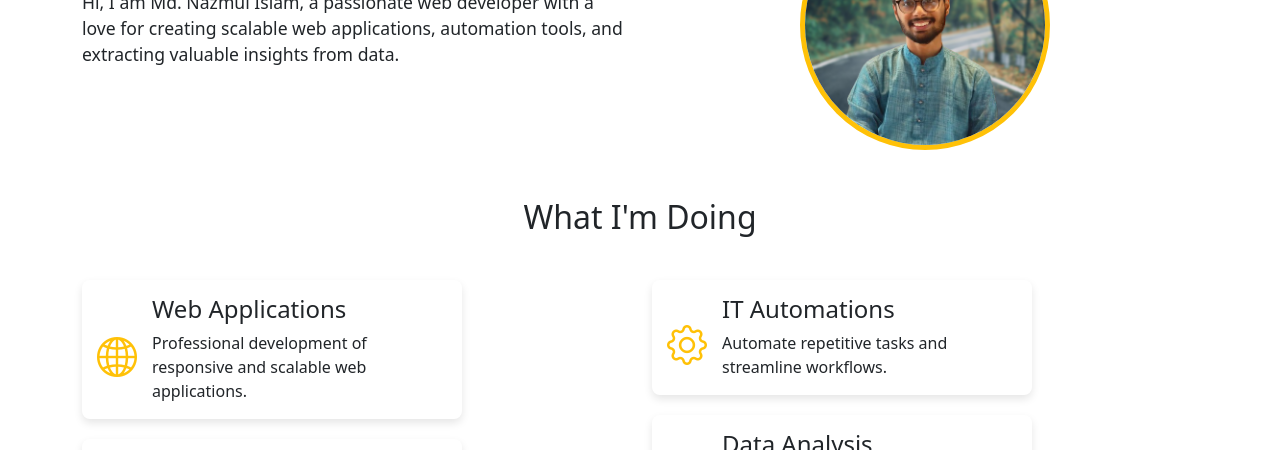
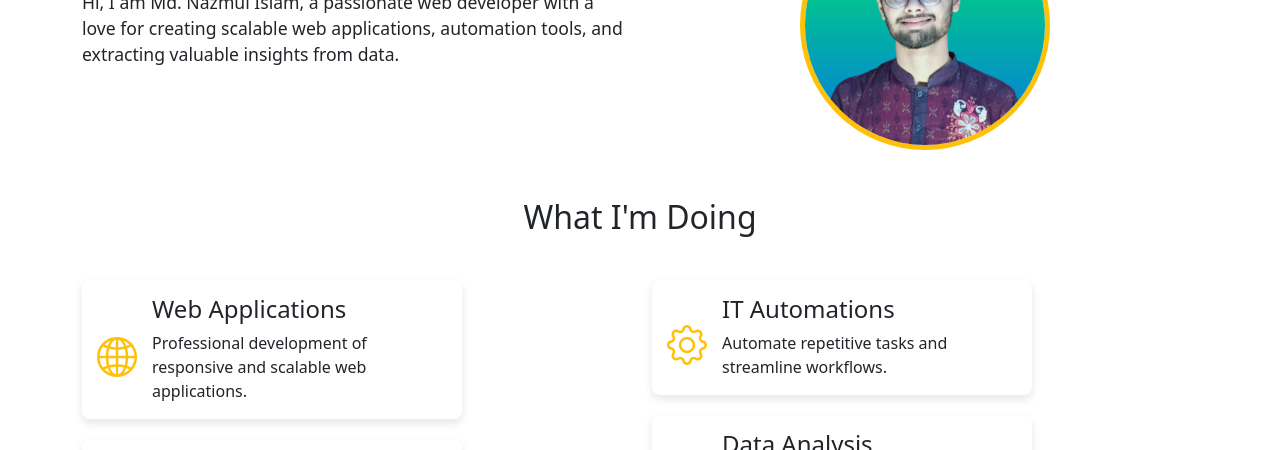
Before and after one commit to pomegstar/pomegstar.github.io, a plain HTML site: page index.html in a window 1280 px wide. Shown: the part 650-1100 px from the top of the page. Drawn offline with nearby package versions, Linux system fonts and the light colour scheme.

Commit message:
Update index.html

```diff
--- a/index.html
+++ b/index.html
@@ -173,7 +173,7 @@
           <div class="row align-items-center">
             <!-- Profile Image Section -->
             <div class="col-md-6 text-center order-1 order-md-2">
-              <img src="me2.png" alt="Your Profile Picture" class="profile-img rounded-circle">
+              <img src="profile2.png" alt="Your Profile Picture" class="profile-img rounded-circle">
             </div>
 
             <!-- About Text Section -->
```
